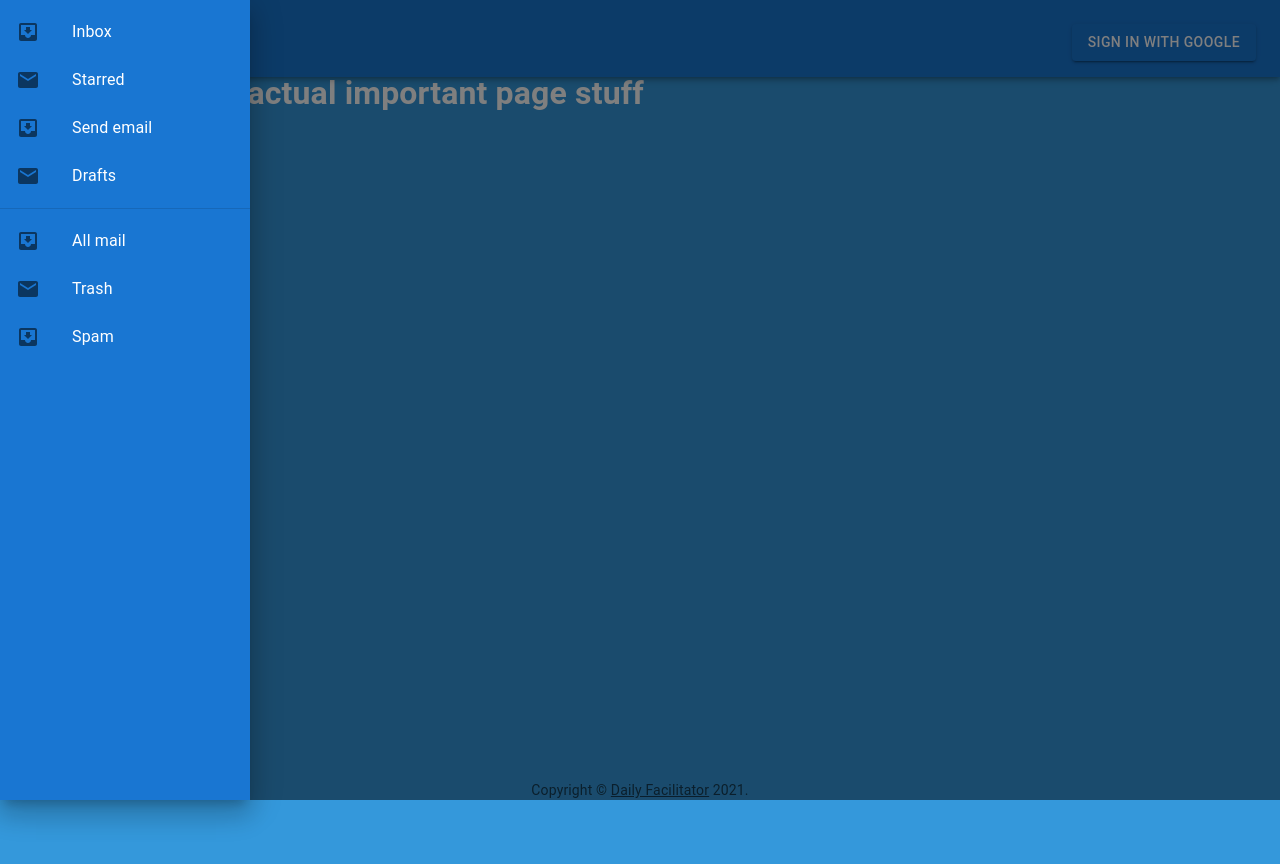
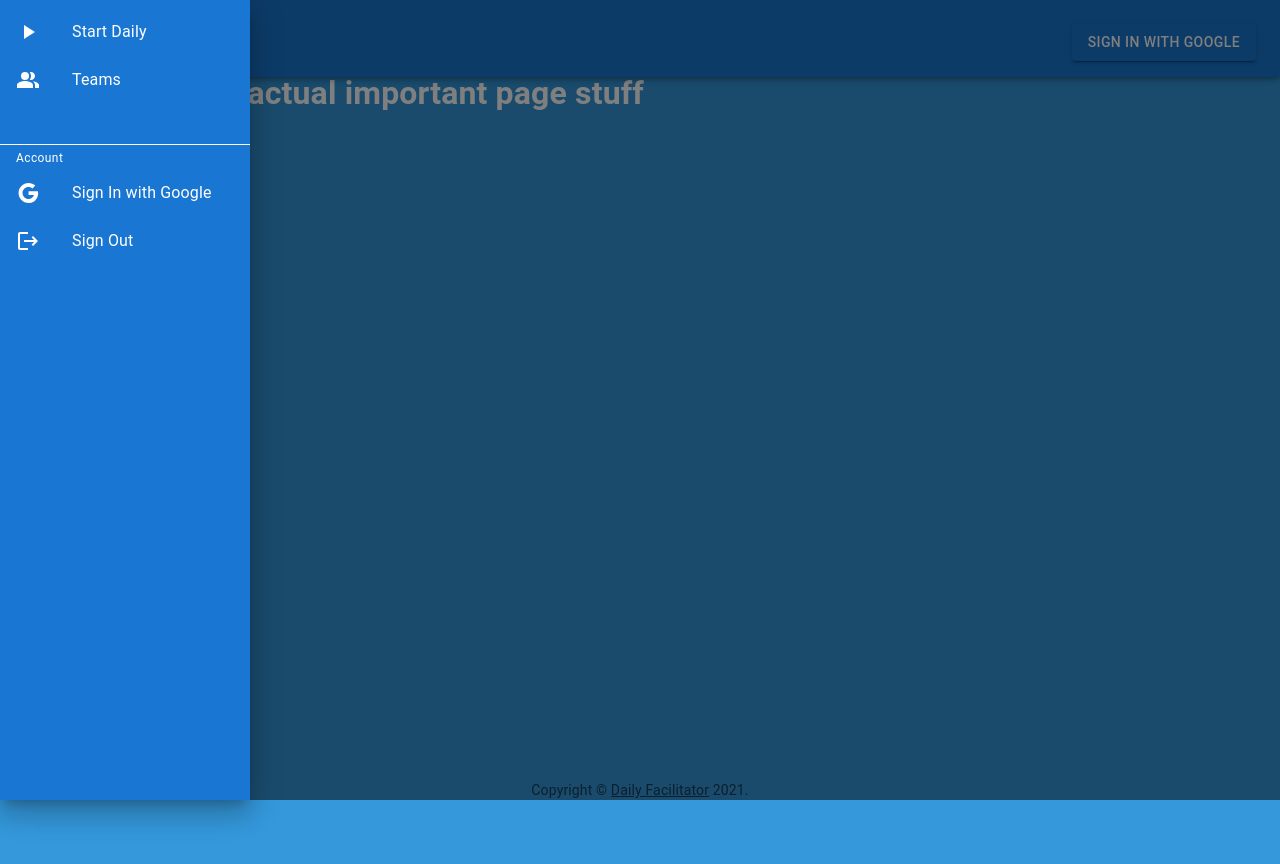
Before and after one commit to separatio/ez-daily, a Next.js app: page / in a window 1280 px wide. Both pictures are taken after a click on the button "menu". Shown: the top 864 px of the page. Built offline with nearby package versions, Linux system fonts and the light colour scheme; no server answers.

Commit message:
Correct left side list of items

```diff
--- a/src/components/LeftSideDrawer.tsx
+++ b/src/components/LeftSideDrawer.tsx
@@ -1,6 +1,4 @@
 import { useState } from 'react'
-import InboxIcon from '@mui/icons-material/MoveToInbox'
-import MailIcon from '@mui/icons-material/Mail'
 import Navbar from './Navbar'
 import MenuIcon from '@mui/icons-material/Menu'
 import {
@@ -14,6 +12,10 @@ import {
   ListItemText,
   Typography,
 } from '@mui/material'
+import GoogleIcon from '@mui/icons-material/Google'
+import LogoutIcon from '@mui/icons-material/Logout'
+import PlayArrowIcon from '@mui/icons-material/PlayArrow'
+import PeopleAltIcon from '@mui/icons-material/PeopleAlt'
 
 export default function TemporaryDrawer() {
   const [state, setState] = useState(Boolean)
@@ -34,32 +36,73 @@ export default function TemporaryDrawer() {
   const list = () => (
     <Box
       sx={{
-        width: 250
+        width: 250,
       }}
       role="presentation"
       onClick={toggleDrawer(false)}
       onKeyDown={toggleDrawer(false)}
     >
       <List>
-        {['Inbox', 'Starred', 'Send email', 'Drafts'].map((text, index) => (
-          <ListItem button key={text}>
+        <ListItem button>
           <ListItemIcon>
-              {index % 2 === 0 ? <InboxIcon /> : <MailIcon />}
+            <PlayArrowIcon
+              sx={{
+                color: 'white',
+              }}
+            />
           </ListItemIcon>
-            <ListItemText primary={text} />
+          <ListItemText primary="Start Daily" />
         </ListItem>
-        ))}
-      </List>
-      <Divider />
-      <List>
-        {['All mail', 'Trash', 'Spam'].map((text, index) => (
-          <ListItem button key={text}>
+        <ListItem button>
           <ListItemIcon>
-              {index % 2 === 0 ? <InboxIcon /> : <MailIcon />}
+            <PeopleAltIcon
+              sx={{
+                color: 'white',
+              }}
+            />
           </ListItemIcon>
-            <ListItemText primary={text} />
+          <ListItemText primary="Teams" />
         </ListItem>
-        ))}
+
+        <Divider
+          component="li"
+          variant="fullWidth"
+          sx={{
+            paddingTop: 5,
+            borderBlockColor: 'white',
+          }}
+        />
+        <li>
+          <Typography
+            sx={{ mt: 0.5, ml: 2 }}
+            color="text.primary"
+            display="block"
+            variant="caption"
+          >
+            Account
+          </Typography>
+        </li>
+
+        <ListItem button>
+          <ListItemIcon>
+            <GoogleIcon
+              sx={{
+                color: 'white',
+              }}
+            />
+          </ListItemIcon>
+          <ListItemText primary="Sign In with Google" />
+        </ListItem>
+        <ListItem button>
+          <ListItemIcon>
+            <LogoutIcon
+              sx={{
+                color: 'white',
+              }}
+            />
+          </ListItemIcon>
+          <ListItemText primary="Sign Out" />
+        </ListItem>
       </List>
     </Box>
   )
@@ -86,7 +129,7 @@ export default function TemporaryDrawer() {
         PaperProps={{
           sx: {
             backgroundColor: 'primary.main',
-          }
+          },
         }}
       >
         {list()}
```
Lines whose indentation alone changed are shown as unchanged.
